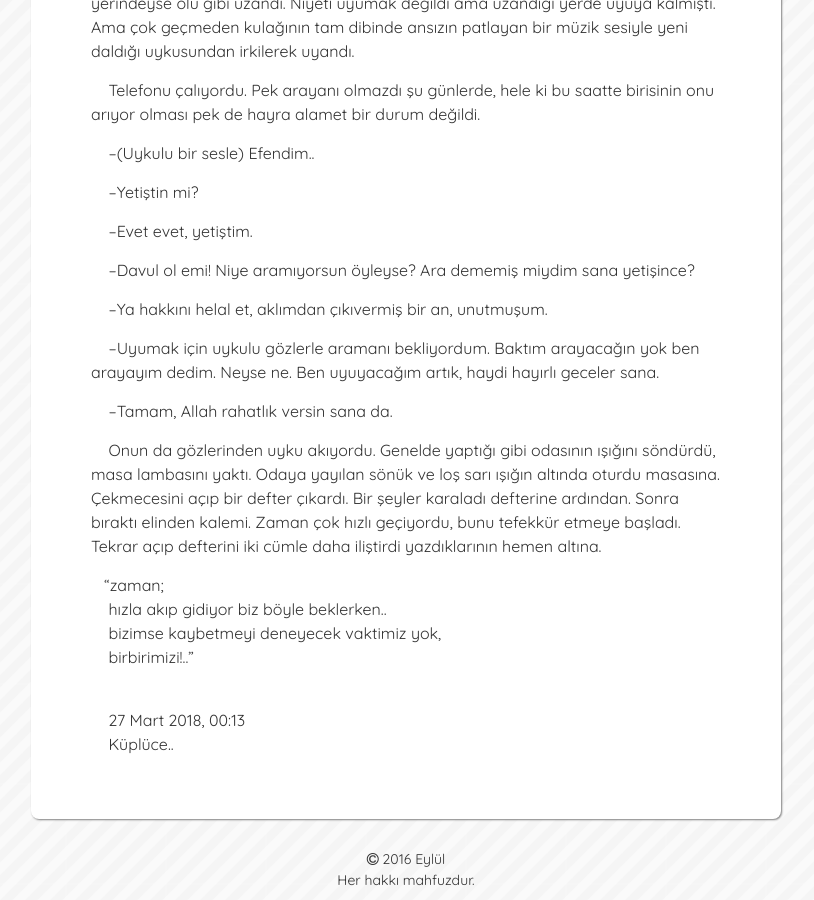
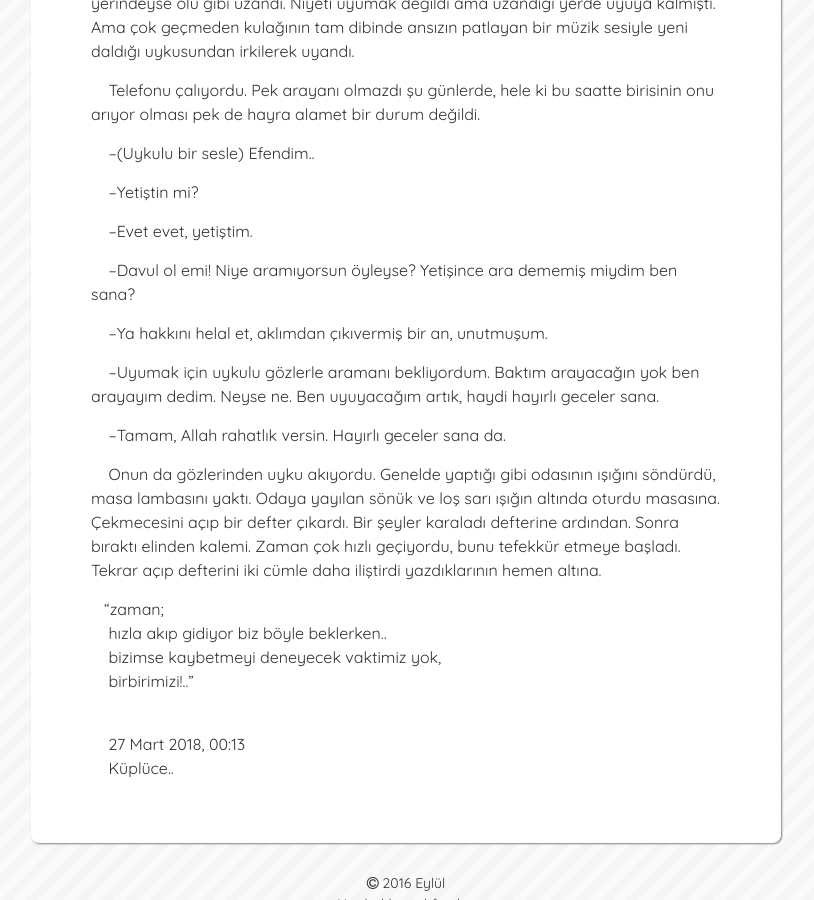
Before and after one commit to muhammedaydogdu/muhammedaydogdu.github.io, a Jekyll site: the page built from _posts/2018-03-31-o-ve-o.md, in a window 1280 px wide and 900 px high, scrolled down 8516 px. Shown: the whole window, without its empty margins (234-1048 px from the left). Built offline with Jekyll 4.4.1, drawn with Linux system fonts in a browser that asks for light colours; some web fonts are replaced.

Commit message:
Update 2018-03-31-o-ve-o.md

```diff
--- a/_posts/2018-03-31-o-ve-o.md
+++ b/_posts/2018-03-31-o-ve-o.md
@@ -276,13 +276,13 @@ image: oveo.jpeg
 
 &nbsp;&nbsp;&nbsp;&nbsp;–Evet evet, yetiştim.
 
-&nbsp;&nbsp;&nbsp;&nbsp;–Davul ol emi! Niye aramıyorsun öyleyse? Ara dememiş miydim sana yetişince?
+&nbsp;&nbsp;&nbsp;&nbsp;–Davul ol emi! Niye aramıyorsun öyleyse? Yetişince ara dememiş miydim ben sana?
 
 &nbsp;&nbsp;&nbsp;&nbsp;–Ya hakkını helal et, aklımdan çıkıvermiş bir an, unutmuşum.
 
 &nbsp;&nbsp;&nbsp;&nbsp;–Uyumak için uykulu gözlerle aramanı bekliyordum. Baktım arayacağın yok ben arayayım dedim. Neyse ne. Ben uyuyacağım artık, haydi hayırlı geceler sana.
 
-&nbsp;&nbsp;&nbsp;&nbsp;–Tamam, Allah rahatlık versin sana da.
+&nbsp;&nbsp;&nbsp;&nbsp;–Tamam, Allah rahatlık versin. Hayırlı geceler sana da.
 
 &nbsp;&nbsp;&nbsp;&nbsp;Onun da gözlerinden uyku akıyordu. Genelde yaptığı gibi odasının ışığını söndürdü, masa lambasını yaktı. Odaya yayılan sönük ve loş sarı ışığın altında oturdu masasına. Çekmecesini açıp bir defter çıkardı. Bir şeyler karaladı defterine ardından. Sonra bıraktı elinden kalemi. Zaman çok hızlı geçiyordu, bunu tefekkür etmeye başladı. Tekrar açıp defterini iki cümle daha iliştirdi yazdıklarının hemen altına.
 
```
